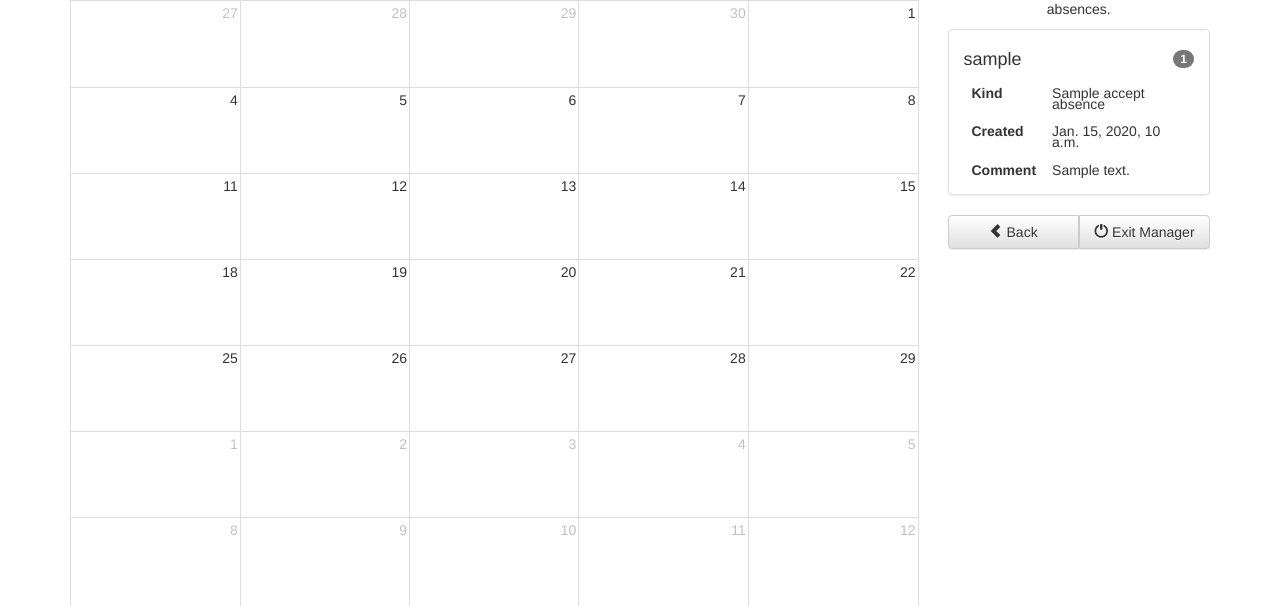
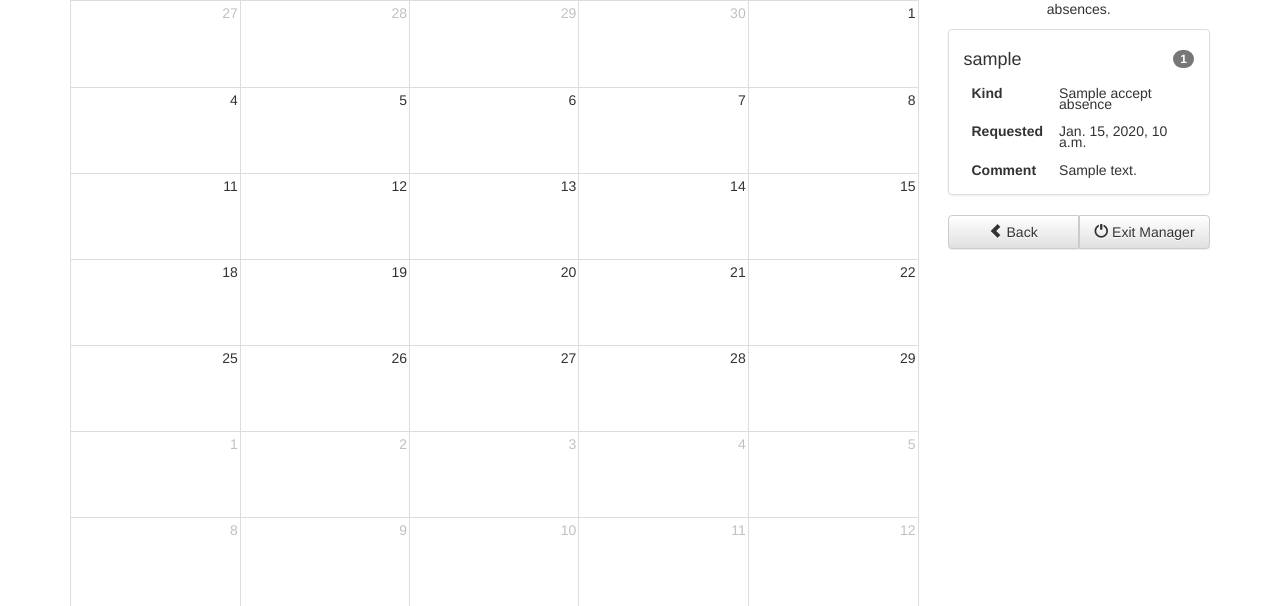
Before and after one commit to karek/Vacations-app, a Django app: template planner/templates/planner/manage.html in a window 1280 px wide. Shown: the part 143-749 px from the top of the page. Run offline with Django 3.2, Linux system fonts and the light colour scheme; data comes from the database, SQL or seed files in the repository; the template is opened without the code that fills it: values that come from a table or form of the project are taken from there, most other values are stand-ins (such as "Sample title", 1, 10 or a date in 2020); data that the repository does not hold is empty; some libraries are stand-ins or nearby versions.

Commit message:
Requested instead of Created on pending absences

```diff
--- a/planner/static/planner/js/ajaxes.js
+++ b/planner/static/planner/js/ajaxes.js
@@ -356,6 +356,7 @@ function show_mng_absence_as_li(absence) {
     if (absence.comment) {
         comment_row = '<tr><th scope="row">Comment</th><td>' + absence.comment + '</td></tr>';
     }
+    var date_desc = (absence.status == status_ACCEPTED) ? 'Created' : 'Requested';
     return ''
         + '<a class="list-group-item" href="' + link + '">'
         + '<span class="'+ label_class + '" style="margin-top: 10px;">' + label_text + '</span>'
@@ -363,7 +364,7 @@ function show_mng_absence_as_li(absence) {
         + '<table class="table pending-details-table" style="margin-bottom: 0px;">'
         + '<tbody><tr>'
         + '<th scope="row">Kind</th><td>' + absence.kind_name + '</td></tr>'
-        + '<tr><th scope="row">Created</th><td>' + absence.date_created + '</td></tr>'
+        + '<tr><th scope="row">' + date_desc + '</th><td>' + absence.date_created + '</td></tr>'
         + comment_row
         + '</tbody></table>'
         + '</a>';
--- a/planner/templates/planner/planning_controls.html
+++ b/planner/templates/planner/planning_controls.html
@@ -33,7 +33,7 @@
                     <td>{{ accept_absence.kind_name }}</td>
                 </tr>
                 <tr>
-                    <th scope="row">Created</th>
+                    <th scope="row">{% if accept_absence.status == 1 %}Created{% else %}Requested{% endif %}</th>
                     <td>{{ accept_absence.date_created }}</td>
                 </tr>
                 {% if accept_absence.comment %}
```
